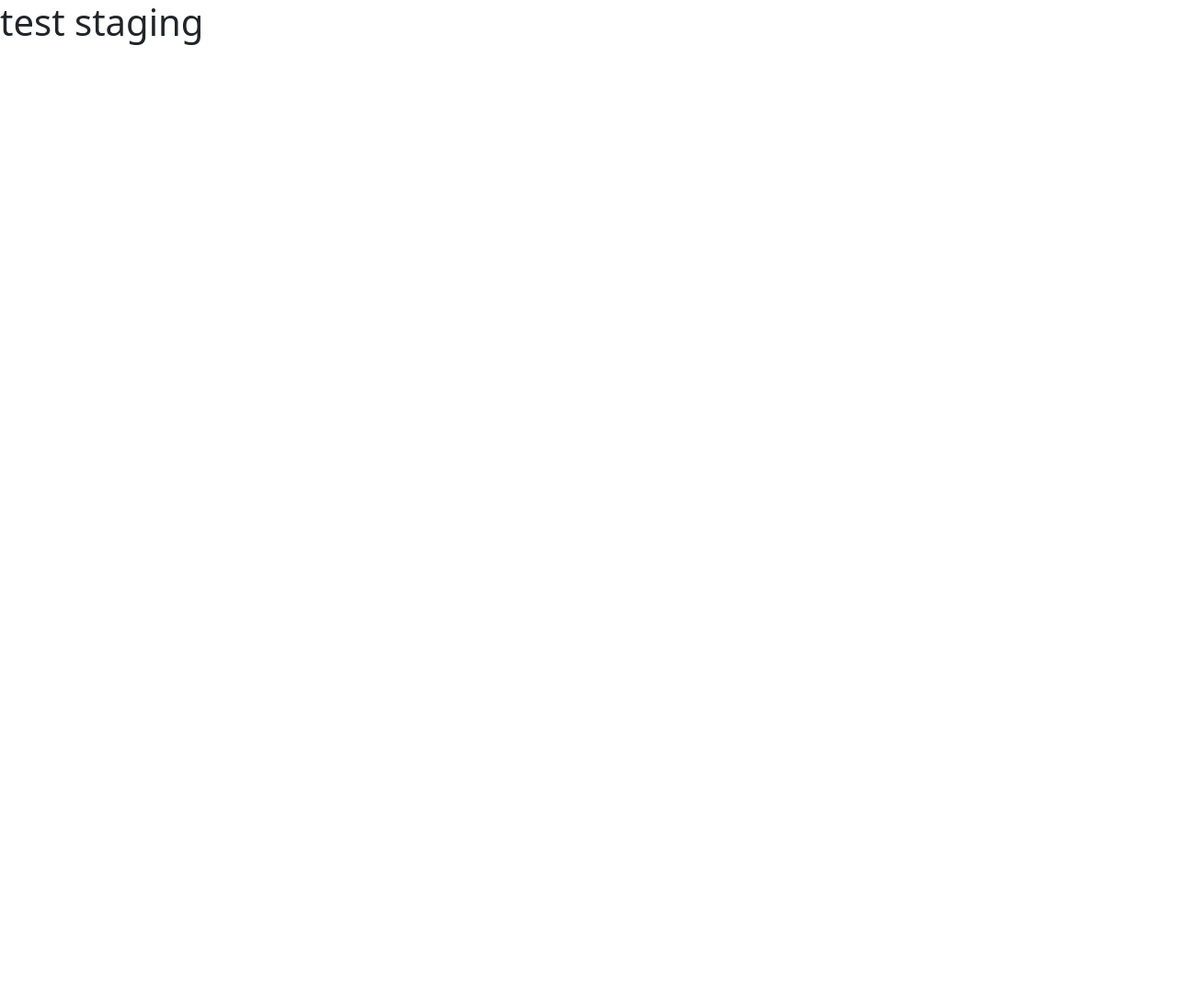
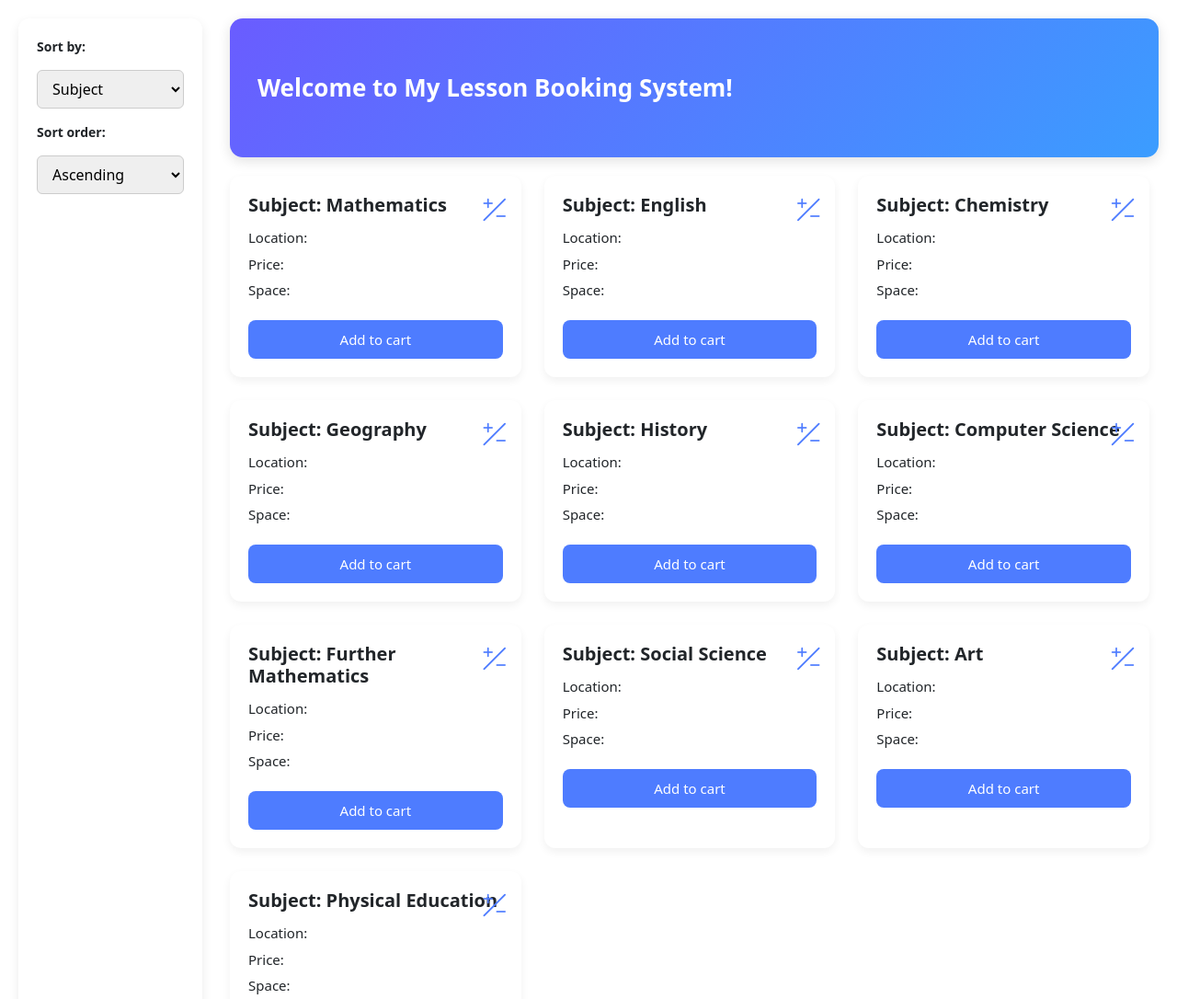
Before and after one commit to Reagan-0/cst3144fullstackproject, a plain HTML site: page frontend/index.html in a window 1280 px wide. Shown: the top 1086 px of the page at 92% size. Before the commit the page ends 800 px from the top, so only its background shows below. Drawn offline with nearby package versions, Linux system fonts and the light colour scheme.

Commit message:
Remove backup.txt and update HTML/CSS files

```diff
--- /dev/null
+++ b/frontend/css/index.css
@@ -0,0 +1,135 @@
+/* GENERAL LAYOUT */
+body {
+  font-family: "Poppins", Arial, sans-serif;
+  background: #f5f7fb;
+  margin: 0;
+  padding: 0;
+  color: #333;
+}
+
+#app {
+  display: flex;
+  padding: 20px;
+  gap: 30px;
+}
+
+/* SIDEBAR: SORT OPTIONS */
+#sortOptions {
+  min-width: 200px;
+  background: white;
+  padding: 20px;
+  border-radius: 12px;
+  box-shadow: 0 4px 12px rgba(0, 0, 0, 0.08);
+  display: flex;
+  flex-direction: column;
+  gap: 15px;
+}
+
+#sortOptions label {
+  font-weight: 600;
+  font-size: 14px;
+}
+
+#sortOptions select {
+  padding: 8px 12px;
+  border-radius: 6px;
+  border: 1px solid #ccc;
+  outline: none;
+  transition: 0.2s ease;
+}
+
+#sortOptions select:focus {
+  border-color: #4e7cff;
+  box-shadow: 0 0 0 3px rgba(78, 124, 255, 0.2);
+}
+
+/* MAIN CONTENT */
+#mainBody h1 {
+  font-size: 28px;
+  margin-bottom: 20px;
+  font-weight: 700;
+}
+
+/* LESSON GRID */
+#lessons {
+  display: flex;
+  flex-wrap: wrap;
+  gap: 25px;
+}
+
+/* LESSON CARD */
+.lesson {
+  background: white;
+  flex: 0 0 calc(33.333% - 20px);
+  min-width: 250px;
+  box-sizing: border-box;
+  border-radius: 12px;
+  padding: 20px;
+  box-shadow: 0 4px 10px rgba(0, 0, 0, 0.06);
+  transition: transform 0.15s ease, box-shadow 0.15s ease;
+  position: relative;
+}
+
+/* Hover effect */
+.lesson:hover {
+  transform: translateY(-4px);
+  box-shadow: 0 6px 18px rgba(0, 0, 0, 0.08);
+}
+
+/* Title */
+.lesson h2 {
+  font-size: 20px;
+  margin-bottom: 12px;
+  font-weight: 600;
+}
+
+/* Icon */
+.lesson i {
+  font-size: 28px;
+  color: #4e7cff;
+  position: absolute;
+  top: 15px;
+  right: 15px;
+}
+
+/* Info text */
+.lesson p {
+  margin: 6px 0;
+  font-size: 15px;
+}
+
+.lesson span {
+  font-weight: 600;
+}
+
+/* Add to cart button */
+.lesson button {
+  margin-top: 15px;
+  background: #4e7cff;
+  color: white;
+  padding: 10px 16px;
+  border: none;
+  border-radius: 8px;
+  font-size: 15px;
+  cursor: pointer;
+  transition: 0.2s ease;
+  width: 100%;
+}
+
+.lesson button:hover {
+  background: #3b63d6;
+}
+#welcomeBox {
+  background: linear-gradient(135deg, #6a5cff, #3b9dff);
+  padding: 60px 30px;
+  border-radius: 14px;
+  color: white;
+  box-shadow: 0 4px 14px rgba(0, 0, 0, 0.12);
+  margin-bottom: 20px;
+}
+
+#welcomeBox h1 {
+  margin: 0;
+  font-size: 26px;
+  font-weight: 700;
+}
--- a/frontend/index.html
+++ b/frontend/index.html
@@ -3,6 +3,7 @@
 <head>
     <meta charset="UTF-8">
     <meta name="viewport" content="width=device-width, initial-scale=1.0">
+    <link rel="stylesheet" href="css/index.css">
     <link
       rel="stylesheet"
       href="https://cdnjs.cloudflare.com/ajax/libs/font-awesome/6.6.0/css/all.min.css"
@@ -23,7 +24,132 @@
 </head>
 <body>
     <div id="app">
-        <h1>test staging</h1>
+      <div id="sortOptions">
+        <label for="sortBy">Sort by:</label>
+
+        <select name="sortBy" id="sortBy">
+          <option value="subject">Subject</option>
+          <option value="location">Location</option>
+          <option value="price">Price</option>
+          <option value="space">Space</option>
+        </select>
+
+        <label for="sortOrder">Sort order:</label>
+
+        <select name="sortOrder" id="sortOrder">
+          <option value="ascending">Ascending</option>
+          <option value="descending">Descending</option>
+
+        </select>
+      </div>
+      <div id="mainBody">
+      <div id="welcomeBox">
+        <h1>{{welcomeMessage}}</h1>
+        </div>
+        <div id="lessons">
+          <div class="lesson">
+            <i class="bi bi-plus-slash-minus"></i>
+            <h2>Subject: Mathematics</h2>
+            <p>Location: </p>
+            <p>Price: </p>
+            <p>Space: <span></span></p>
+            <button>Add to cart</button>
+          </div>
+          <div class="lesson">
+            <i class="bi bi-plus-slash-minus"></i>
+            <h2>Subject: English</h2>
+            <p>Location: </p>
+            <p>Price: </p>
+            <p>Space: <span></span></p>
+            <button>Add to cart</button>
+          </div>
+          <div class="lesson">
+            <i class="bi bi-plus-slash-minus"></i>
+            <h2>Subject: Chemistry</h2>
+            <p>Location: </p>
+            <p>Price: </p>
+            <p>Space: <span></span></p>
+            <button>Add to cart</button>
+          </div>
+          <div class="lesson">
+            <i class="bi bi-plus-slash-minus"></i>
+            <h2>Subject: Geography</h2>
+            <p>Location: </p>
+            <p>Price: </p>
+            <p>Space: <span></span></p>
+            <button>Add to cart</button>
+          </div>
+          <div class="lesson">
+            <i class="bi bi-plus-slash-minus"></i>
+            <h2>Subject: History</h2>
+            <p>Location: </p>
+            <p>Price: </p>
+            <p>Space: <span></span></p>
+            <button>Add to cart</button>
+          </div>
+          <div class="lesson">
+            <i class="bi bi-plus-slash-minus"></i>
+            <h2>Subject: Computer Science</h2>
+            <p>Location: </p>
+            <p>Price: </p>
+            <p>Space: <span></span></p>
+            <button>Add to cart</button>
+          </div>
+          <div class="lesson">
+            <i class="bi bi-plus-slash-minus"></i>
+            <h2>Subject: Further Mathematics</h2>
+            <p>Location: </p>
+            <p>Price: </p>
+            <p>Space: <span></span></p>
+            <button>Add to cart</button>
+          </div>
+          <div class="lesson">
+            <i class="bi bi-plus-slash-minus"></i>
+            <h2>Subject: Social Science</h2>
+            <p>Location: </p>
+            <p>Price: </p>
+            <p>Space: <span></span></p>
+            <button>Add to cart</button>
+          </div>
+          <div class="lesson">
+            <i class="bi bi-plus-slash-minus"></i>
+            <h2>Subject: Art</h2>
+            <p>Location: </p>
+            <p>Price: </p>
+            <p>Space: <span></span></p>
+            <button>Add to cart</button>
+          </div>
+          <div class="lesson">
+            <i class="bi bi-plus-slash-minus"></i>
+            <h2>Subject: Physical Education</h2>
+            <p>Location: </p>
+            <p>Price: </p>
+            <p>Space: <span></span></p>
+            <button>Add to cart</button>
+          </div>
+        </div>
+      </div>
+
+
+
     </div>
+    <script>
+        var lessonStore = new Vue({
+            el: "#app",
+            data: {
+                welcomeMessage: "Welcome to My Lesson Booking System!",
+                lessons: [],
+                cart: [],
+                order: {
+                  name: "",
+                  surname: "",
+                  address: "",
+                  city: "",
+                  state: "",
+                  zip: ""
+                }
+            }
+        });
+    </script>
 </body>
 </html>
```
